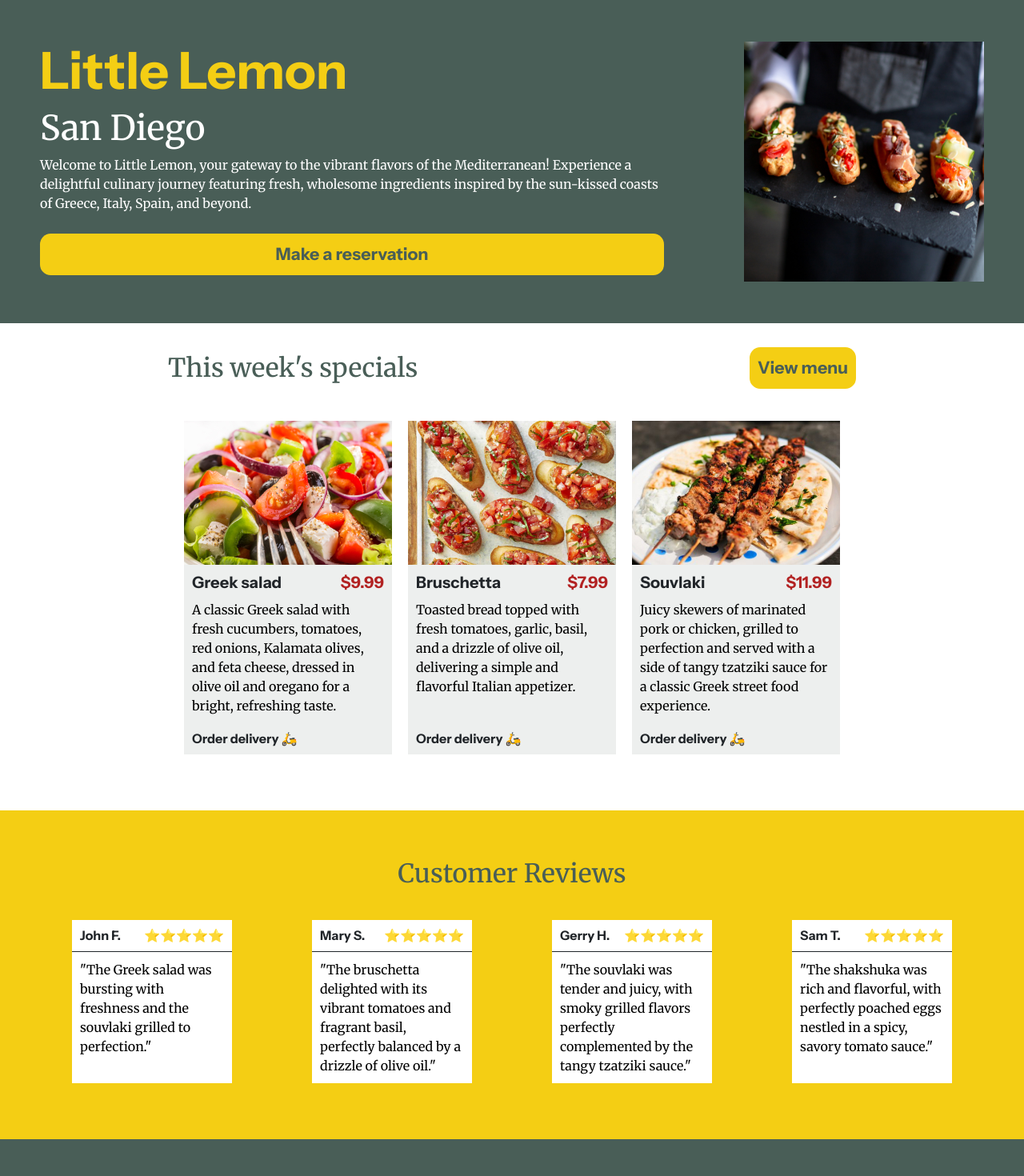
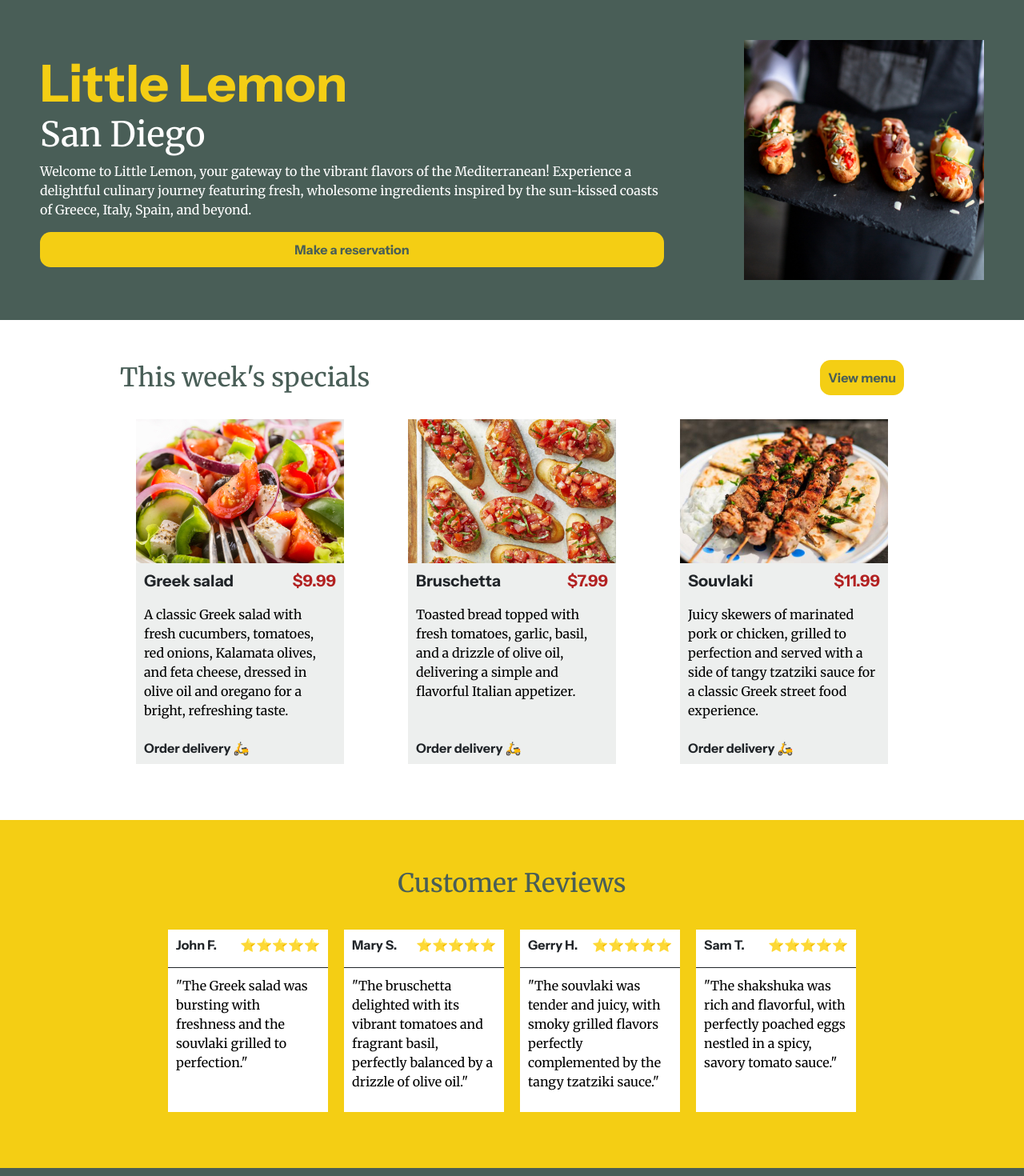
Before and after one commit to c94940/frontend-developer-capstone, a React (Create React App) app: page / in a window 1280 px wide. Shown: the part 80-1550 px from the top of the page at 80% size. Built offline with nearby package versions, Linux system fonts and the light colour scheme.

Commit message:
Started refactor to rationalize CSS code and implement components on Main.js

```diff
--- a/src/components/Footer.css
+++ b/src/components/Footer.css
@@ -3,7 +3,7 @@ footer {
     /* height: 30vh;
     min-height: 220px; */
     background-color: #EAEAEA;
-    justify-content: center;
+    justify-content: space-evenly;
     /* border: 1px solid; */
 }
 
--- a/src/components/Main.css
+++ b/src/components/Main.css
@@ -1,243 +1,197 @@
-main {
-    font-family: 'Instrument Sans';
+:root {
+  --font-primary: 'Instrument Sans', sans-serif;
+  --font-secondary: 'Merriweather', serif;
+  --color-primary: #495E57;
+  --color-accent: #F4CE14;
+  --color-bg-light: #edefee;
+  --color-danger: firebrick;
+  --color-white: #fff;
+  --color-black: #000;
 }
 
-main h1 {
-    font-family: 'Instrument Sans';
-    font-size: 48pt;
-    font-weight:bold;
-    color: #F4CE14;
+main {
+  font-family: var(--font-primary);
 }
 
-main h2 {
-    font-size: 32pt;
-    font-family:'Merriweather';
-    color: white;
+h1, h2, h3, h4, h5, h6, p {
+  margin: 0;
 }
 
-main h3 {
-    font-size: 24pt;
-    font-family:'Merriweather';
-    color: #495E57;
+h1 {
+  font-size: 48pt;
+  font-weight: bold;
+  color: var(--color-accent);
 }
 
-main p {
-    font-size: 12pt;
-    font-family: 'Merriweather';
-    color: black;
+h2 {
+  font-size: 32pt;
+  font-family: var(--font-secondary);
+  color: var(--color-white);
 }
 
-main button {
+h3 {
+  font-size: 24pt;
+  font-family: var(--font-secondary);
+  color: var(--color-primary);
+}
+
+p {
+  font-size: 12pt;
+  font-family: var(--font-secondary);
+  color: var(--color-black);
+}
+
+button {
   padding: 10px;
   margin: 10px 0;
-    background-color: #F4CE14;
-    color: #495E57;
+  background-color: var(--color-accent);
+  color: var(--color-primary);
   font-weight: bold;
   font-size: 16pt;
   border-radius: 10pt;
   border: none;
-    /* box-shadow: 2px 2px 5px white; */
 }
 
 .hero {
   display: flex;
-    background-color: #495E57;
-    /* height: 400px; */
+  background-color: var(--color-primary);
 }
 
 .hero-flex-container {
   display: flex;
   flex-direction: column;
   justify-content: center;
-    padding: 50px 50px;
-    /* height: 100%; */
-    /* width: 60vw; */
-    /* border: 1px solid; */
+  padding: 50px;
 }
 
 .hero-image-container {
   display: flex;
   align-items: center;
-    margin: 0;
   padding: 50px;
-    /* width: 40vw; */
-    /* border: 1px solid; */
 }
 
 .hero img {
   height: 300px;
-    margin: 0px;
-    padding: 0px;
 }
 
-/* .hero h1 {
+.hero h1 {
+    color: var(--color-accent);
+    font-weight: bold;
     font-size: 48pt;
-    font-weight:bold;
-    color: #F4CE14;
-} */
+    margin: 0;
+}
 
-/* .hero h2 {
+.hero h2 {
+    color: var(--color-white);
     font-size: 32pt;
-    font-family:'Merriweather';
-    color: white;
-} */
+}
 
 .hero p {
-    font-size: 12pt;
-    font-family: 'Merriweather';
-    color: white;
+  color: var(--color-white);
 }
 
-/* .hero button {
-    padding: 10px;
-    margin: 10px 0;
-    background-color: #F4CE14;
-    color: black;
-    font-weight: bold;
-    font-size: 16pt;
+.hero button {
     border-radius: 10pt;
-    border: none;
-    box-shadow: 2px 2px 5px white;
-} */
+}
 
 .specials {
   display: flex;
   flex-direction: column;
-    background-color: white;
-    justify-content:space-between;
-    max-width: 960px;
-    padding: 0;
+  background-color: var(--color-white);
+  max-width: 1080px;
   margin: 0 auto;
-    /* border: 1px solid; */
 }
 
 .specials-menu-container {
   display: flex;
-    /* width: 100%; */
   justify-content: space-between;
   align-items: center;
-    margin: 20px 50px;
-    /* border: 1px solid; */
+  margin: 50px 50px 20px;
+  max-width: 1080px;
 }
 
-.specials-menu-container h3 {
-    display: flex;
+.specials h3 {
+    color: var(--color-primary);
+    font-size: 24pt;
     margin: 0;
-    /* border: 1px solid; */
+}
+
+.specials button {
+    border-radius: 10pt;
 }
 
 .special-card-container {
   display: flex;
   justify-content: space-evenly;
-    margin: auto;
-    padding: 0 0 60px 0;
-    /* border: 1px solid; */
+  padding-bottom: 60px;
 }
 
 .special-card {
   display: flex;
   flex-direction: column;
   margin: 10px;
-    padding: 0px;
+  background-color: var(--color-bg-light);
+  width: 260px;
   justify-content: space-between;
-    align-items: start;
-    background-color:#edefee;
-    width: 260px;
-    /* border: 1px solid; */
-}
-
-.special-card p {
-    display: flex;
-    align-items: center;
-    margin: 10px;
-    /* padding: 10px; */
-    /* border: 1px solid; */
-}
-
-/* .special-card-content {
-    border: 1px solid;
-} */
-
-.special-card-image {
-    margin: 0;
-    padding: 0;
-    justify-content: center;
 }
 
 .special-card-title-price {
   display: flex;
   justify-content: space-between;
-    align-content: center;
   margin: 10px;
-    /* padding: 0px; */
-    /* border: 1px solid; */
 }
 
-.special-card-title-price h5 {
-    margin: 0;
-    /* border: 1px solid; */
-}
-
-.dish-name {
-    font-family: "Instrument Sans";
+.dish-name, .dish-price {
+  font-family: var(--font-primary);
   font-weight: bold;
 }
 
 .dish-price {
-    font-family: "Instrument Sans";
-    font-weight: bold;
-    color: firebrick;
+  color: var(--color-danger);
 }
 
-/* .special-card-delivery-container {
-    border: 1px solid;
-} */
+.special-card-description {
+    margin: 10px;
+}
 
 .special-card-order-delivery {
-    align-content: end;
   margin: 10px;
-    /* border: 1px solid; */
 }
 
 .special-card-order-delivery h6 {
   font-weight: bold;
-    margin: auto;
-    /* border: 1px solid; */
 }
 
 .customer-reviews {
-    background-color: #F4CE14;
+    display: flex;
+    flex-direction: column;
+    align-items: center;
+    background-color: var(--color-accent);
 }
 
 .customer-reviews h3 {
   display: flex;
   justify-content: center;
+  font-size: 24pt;
+  color: var(--color-primary);
   padding: 60px 0 20px 0;
-    /* border: 1px solid; */
 }
 
 .review-card-container {
   display: flex;
   justify-content: space-evenly;
-    padding: 0 0 60px 0;
-    /* border: 1px solid; */
-}
-
-.review-card-container p {
-    display: flex;
-    align-items: center;
-    margin: 0;
-    /* border: 1px solid; */
+  align-items: top;
+  padding-bottom: 60px;
+  max-width: 1080px;
 }
 
 .review-card {
   display: flex;
   flex-direction: column;
-    background-color: white;
+  background-color: var(--color-white);
   max-width: 200px;
   min-width: 200px;
   margin: 10px;
-    /* border: 1px solid; */
 }
 
 .review-name-and-rating {
@@ -247,9 +201,8 @@ main button {
   border-bottom: 1px solid;
 }
 
-.review-name-and-rating h6 {
+.review-name h6 {
     font-weight: bold;
-    margin: 0;
 }
 
 .review-text {
@@ -257,8 +210,20 @@ main button {
 }
 
 .about {
-    background-color: #495E57;
+  background-color: var(--color-primary);
   padding: 20px;
+}
+
+.about h1 {
+    color: var(--color-accent);
+    font-weight: bold;
+    font-size: 48pt;
+    margin: 0;
+}
+
+.about h2 {
+    color: var(--color-white);
+    font-size: 32pt;
 }
 
 .about-container {
@@ -273,7 +238,7 @@ main button {
 }
 
 .about-text-container p {
-    color: white;
+  color: var(--color-white);
 }
 
 .about-image-container {
--- a/src/components/Main.js
+++ b/src/components/Main.js
@@ -4,12 +4,97 @@ import greeksaladimage from '../assets/special-card-greek-salad.jpg';
 import bruschettaimage from '../assets/special-card-bruschetta.jpg';
 import souvlakiimage from '../assets/special-card-souvlaki.jpg';
 import aboutimage1 from '../assets/about-image-1.jpg';
-// import aboutimage2 from '../assets/about-image-2.jpg';
+
+const specials = [
+  {
+    image: greeksaladimage,
+    name: "Greek salad",
+    price: "$9.99",
+    description: "A classic Greek salad with fresh cucumbers, tomatoes, red onions, Kalamata olives, and feta cheese, dressed in olive oil and oregano for a bright, refreshing taste."
+  },
+  {
+    image: bruschettaimage,
+    name: "Bruschetta",
+    price: "$7.99",
+    description: "Toasted bread topped with fresh tomatoes, garlic, basil, and a drizzle of olive oil, delivering a simple and flavorful Italian appetizer."
+  },
+  {
+    image: souvlakiimage,
+    name: "Souvlaki",
+    price: "$11.99",
+    description: "Juicy skewers of marinated pork or chicken, grilled to perfection and served with a side of tangy tzatziki sauce for a classic Greek street food experience."
+  }
+];
+
+const reviews = [
+  {
+    name: "John F.",
+    rating: 5,
+    text: "The Greek salad was bursting with freshness and the souvlaki grilled to perfection."
+  },
+  {
+    name: "Mary S.",
+    rating: 5,
+    text: "The bruschetta delighted with its vibrant tomatoes and fragrant basil, perfectly balanced by a drizzle of olive oil."
+  },
+  {
+    name: "Gerry H.",
+    rating: 5,
+    text: "The souvlaki was tender and juicy, with smoky grilled flavors perfectly complemented by the tangy tzatziki sauce."
+  },
+  {
+    name: "Sam T.",
+    rating: 5,
+    text: "The shakshuka was rich and flavorful, with perfectly poached eggs nestled in a spicy, savory tomato sauce."
+  }
+];
+
+function SpecialCard({ image, name, price, description }) {
+  return (
+    <div className="special-card">
+      <div className="special-card-content">
+        <div className="special-card-image">
+          <img src={image} alt={name} />
+        </div>
+        <div className="special-card-text">
+          <div className="special-card-title-price">
+            <h5 className="dish-name">{name}</h5>
+            <h5 className="dish-price">{price}</h5>
+          </div>
+          <div className="special-card-description">
+            <p>{description}</p>
+          </div>
+        </div>
+      </div>
+      <div className="special-card-delivery-container">
+        <div className="special-card-order-delivery">
+          <h6>Order delivery 🛵</h6>
+        </div>
+      </div>
+    </div>
+  );
+}
+
+function ReviewCard({ name, rating, text }) {
+  return (
+    <div className="review-card">
+      <div className="review-name-and-rating">
+        <div className="review-name">
+          <h6>{name}</h6>
+        </div>
+        <div className="review-rating">
+          <h6>{'⭐️'.repeat(rating)}</h6>
+        </div>
+      </div>
+      <p className="review-text">"{text}"</p>
+    </div>
+  );
+}
 
 function Main() {
   return (
     <main>
-            <div className="hero">
+      <section className="hero">
         <div className="hero-flex-container">
           <h1>Little Lemon</h1>
           <h2>San Diego</h2>
@@ -19,128 +104,30 @@ function Main() {
         <div className="hero-image-container">
           <img src={heroimage} alt="Server holding fresh food" />
         </div>
-            </div>
-            <div className="specials">
+      </section>
+
+      <section className="specials">
         <div className="specials-menu-container">
           <h3>This week's specials</h3>
           <button>View menu</button>
         </div>
         <div className="special-card-container">
-                    <div className="special-card">
-                        <div className="special-card-content">
-                            <div className="special-card-image">
-                                <img src={greeksaladimage} alt="Greek salad" />
+          {specials.map((item, idx) => (
+            <SpecialCard key={item.name} {...item} />
+          ))}
         </div>
-                            <div className="special-card-text">
-                                <div className="special-card-title-price">
-                                    <h5 className="dish-name">Greek salad</h5>
-                                    <h5 className="dish-price">$9.99</h5>
-                                </div>
-                                <div className="special-card-description">
-                                    <p>A classic Greek salad with fresh cucumbers, tomatoes, red onions, Kalamata olives, and feta cheese, dressed in olive oil and oregano for a bright, refreshing taste.</p>
-                                </div>
-                            </div>
-                        </div>
-                        <div className="special-card-delivery-container">
-                            <div className="special-card-order-delivery">
-                                <h6>Order delivery 🛵</h6>
-                            </div>
-                        </div>
-                    </div>
-                    <div className="special-card">
-                        <div className="special-card-content">
-                            <div className="special-card-image">
-                                <img src={bruschettaimage} alt="Bruschetta" />
-                            </div>
-                            <div className="special-card-text">
-                                <div className="special-card-title-price">
-                                    <h5 className="dish-name">Bruschetta</h5>
-                                    <h5 className="dish-price">$7.99</h5>
-                                </div>
-                                <div className="special-card-description">
-                                    <p>Toasted bread topped with fresh tomatoes, garlic, basil, and a drizzle of olive oil, delivering a simple and flavorful Italian appetizer.</p>
-                                </div>
-                            </div>
-                        </div>
-                        <div className="special-card-delivery-container">
-                            <div className="special-card-order-delivery">
-                                <h6>Order delivery 🛵</h6>
-                            </div>
-                        </div>
-                    </div>
-                    <div className="special-card">
-                        <div className="special-card-content">
-                            <div className="special-card-image">
-                                <img src={souvlakiimage} alt="Souvlaki" />
-                            </div>
-                            <div className="special-card-text">
-                                <div className="special-card-title-price">
-                                    <h5 className="dish-name">Souvlaki</h5>
-                                    <h5 className="dish-price">$11.99</h5>
-                                </div>
-                                <div className="special-card-description">
-                                    <p>Juicy skewers of marinated pork or chicken, grilled to perfection and served with a side of tangy tzatziki sauce for a classic Greek street food experience.</p>
-                                </div>
-                            </div>
-                        </div>
-                        <div className="special-card-delivery-container">
-                            <div className="special-card-order-delivery">
-                                <h6>Order delivery 🛵</h6>
-                            </div>
-                        </div>
-                    </div>
-                </div>
-            </div>
-            <div className="customer-reviews">
+      </section>
+
+      <section className="customer-reviews">
         <h3>Customer Reviews</h3>
         <div className="review-card-container">
-                    <div className="review-card">
-                        <div className="review-name-and-rating">
-                            <div className="review-name">
-                                <h6>John F.</h6>
+          {reviews.map((review, idx) => (
+            <ReviewCard key={review.name} {...review} />
+          ))}
         </div>
-                            <div className="review-rating">
-                                <h6>⭐️⭐️⭐️⭐️⭐️</h6>
-                            </div>
-                        </div>
-                        <p className="review-text">"The Greek salad was bursting with freshness and the souvlaki grilled to perfection."</p>
-                    </div>
-                    <div className="review-card">
-                        <div className="review-name-and-rating">
-                            <div className="review-name">
-                                <h6>Mary S.</h6>
-                            </div>
-                            <div className="review-rating">
-                                <h6>⭐️⭐️⭐️⭐️⭐️</h6>
-                            </div>
-                        </div>
-                        <p className="review-text">"The bruschetta delighted with its vibrant tomatoes and fragrant basil, perfectly balanced by a drizzle of olive oil."</p>
-                    </div>
-                    <div className="review-card">
-                        <div className="review-name-and-rating">
-                            <div className="review-name">
-                                <h6>Gerry H.</h6>
-                            </div>
-                            <div className="review-rating">
-                                <h6>⭐️⭐️⭐️⭐️⭐️</h6>
-                            </div>
-                        </div>
-                        <p className="review-text">"The souvlaki was tender and juicy, with smoky grilled flavors perfectly complemented by the tangy tzatziki sauce."</p>
-                    </div>
-                    <div className="review-card">
-                        <div className="review-name-and-rating">
-                            <div className="review-name">
-                                <h6>Sam T.</h6>
-                            </div>
-                            <div className="review-rating">
-                                <h6>⭐️⭐️⭐️⭐️⭐️</h6>
-                            </div>
-                        </div>
-                        <p className="review-text">"The shakshuka was rich and flavorful, with perfectly poached eggs nestled in a spicy, savory tomato sauce."</p>
-                    </div>
-                </div>
-            </div>
-            <div className="about">
+      </section>
+
+      <section className="about">
         <div className="about-container">
           <div className="about-text-container">
             <h1>Little Lemon</h1>
@@ -151,7 +138,7 @@ function Main() {
             <img src={aboutimage1} alt="Restaurant space" />
           </div>
         </div>
-            </div>
+      </section>
     </main>
   );
 }
```
Lines whose indentation alone changed are shown as unchanged.
